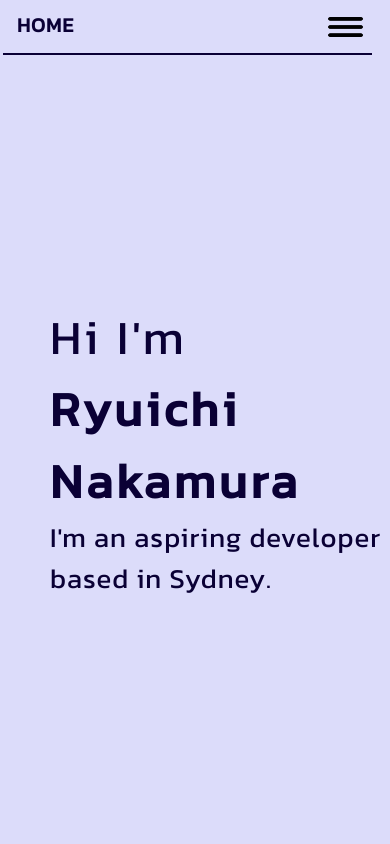
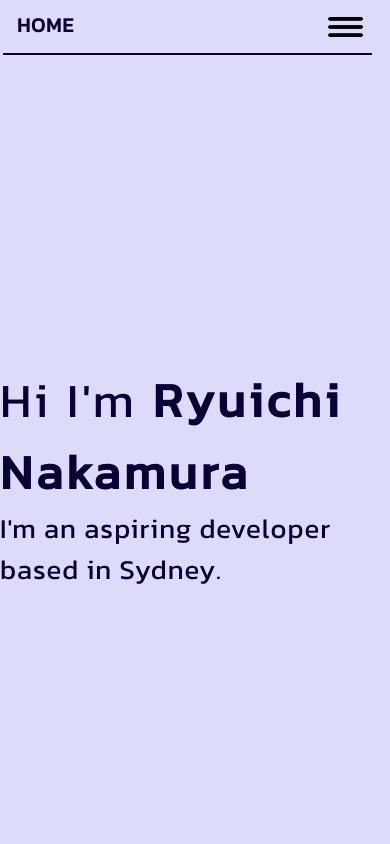
Before and after one commit to Wazmond/Web-Portfolio-React, a React (Vite) app: page / in a window 390 px wide. Shown: the top 844 px of the page. Built offline with nearby package versions, Linux system fonts and the light colour scheme.

Commit message:
Changelog 09/05/24 10:49AM
+ Fixed menu logo not displaying on some devices
+ Edited media query for the home page text

```diff
--- a/src/NavBar2.jsx
+++ b/src/NavBar2.jsx
@@ -1,6 +1,6 @@
 import styled from "styled-components"
 import React, { useState, useRef, useEffect } from "react";
-
+import menulogo from "/src/Logos/menu_logo.png";
 const Navigation = styled.div`
   position: absolute;
   height: 100vh;
@@ -155,7 +155,7 @@ export default function Navbar() {
             <Link href="#home">HOME</Link>
           </HomeContainer>
           <MenuButton onClick={toggleMenu}>
-            <MenuLogo src="./src/Logos/menu_logo.png" alt="menulogo" />
+            <MenuLogo src={menulogo} alt="menulogo" />
           </MenuButton>
           <LinkContainer>
             <Link href="#about">ABOUT</Link>
--- a/src/PageData/Home.jsx
+++ b/src/PageData/Home.jsx
@@ -2,13 +2,17 @@ import styled from "styled-components"
 
 export const HomePage = styled.div`
     display: flex;
-    height: 100%;
+    height: 100vh;
+    padding-top: 55px;
     justify-content: flex-start;
     align-items: center;
 `;
 export const HomeTextContainer = styled.div`
-    margin-top: 55px;
-    margin: 55px 0 0 50px;
+    @media only screen and (min-width: 550px) {
+        margin-top: 55px;
+        margin: 55px 0 0 50px;
+    }
+
     color: #0a0035;
     font-family: kanit;
     font-size: 24px;
--- a/src/index.css
+++ b/src/index.css
@@ -20,5 +20,5 @@ html {
 
 @font-face {
     font-family: kanit;
-    src: url(../public/Kanit/Kanit-Regular.ttf);
+    src: url(/Kanit/Kanit-Regular.ttf);
 }
```
Also changed, not shown: src/Page.jsx (indentation only).
